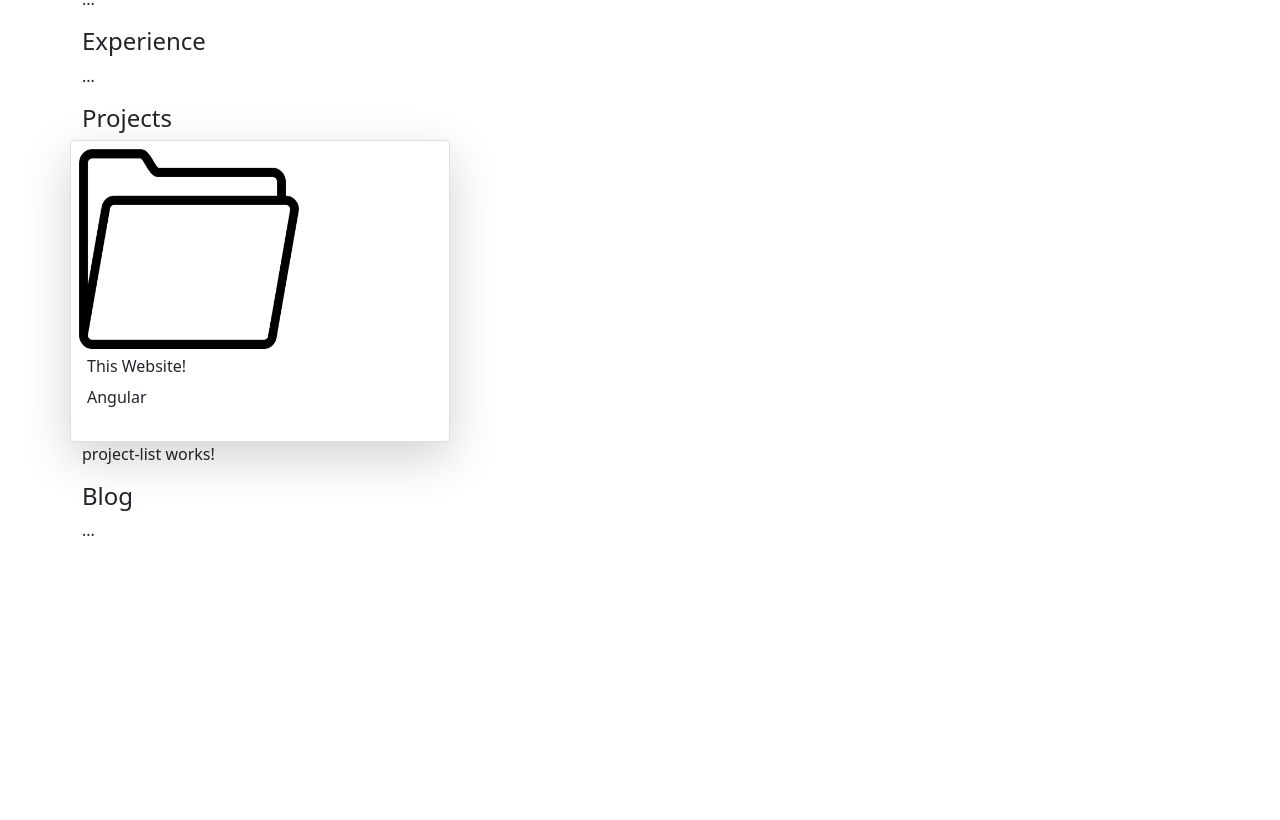
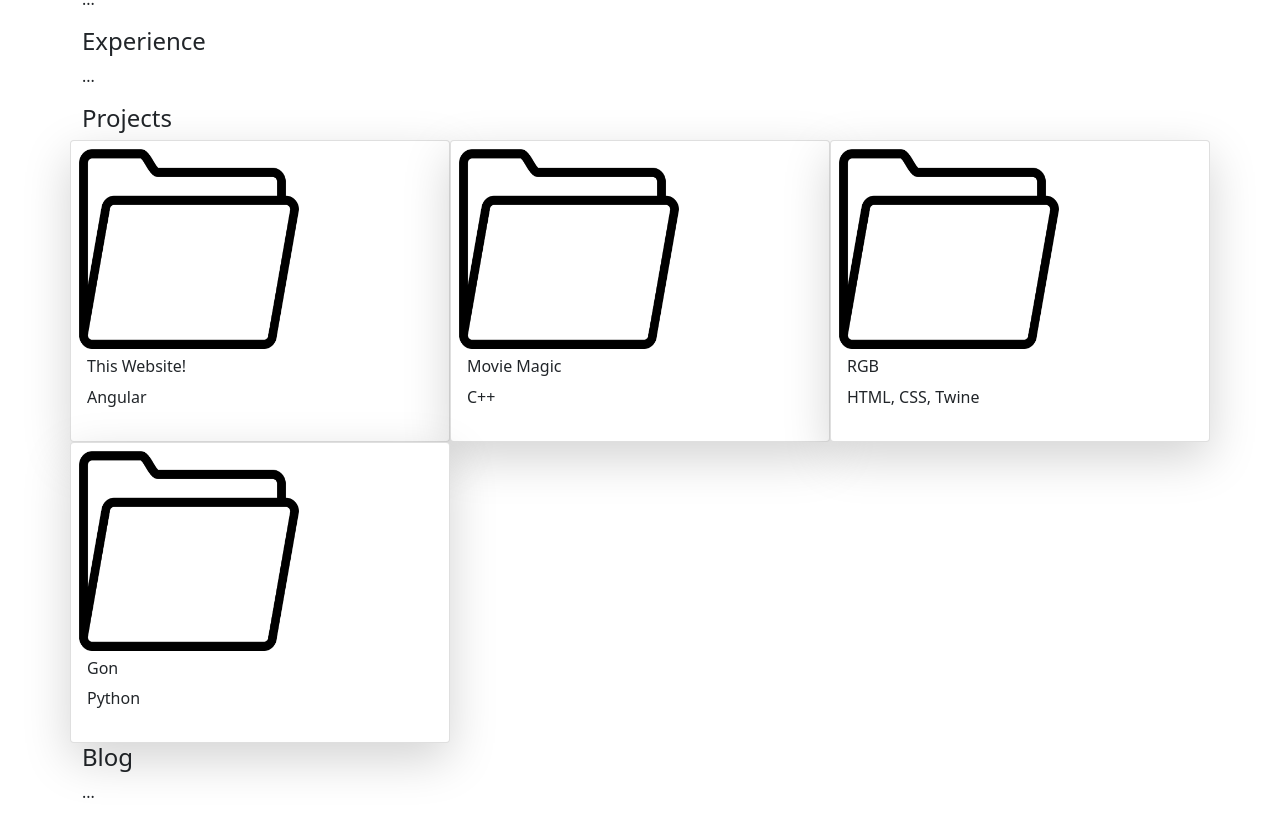
Before and after one commit to hunteruman/PersonalWebsite, an Angular app in the folder ClientApp/: page / in a window 1280 px wide. Shown: the part 338-1158 px from the top of the page. Before the commit the page ends 896 px from the top, so only its background shows below. Built offline with nearby package versions, Linux system fonts and the light colour scheme.

Commit message:
Added Project List Functionality

```diff
--- a/ClientApp/src/app/home/home.component.html
+++ b/ClientApp/src/app/home/home.component.html
@@ -6,7 +6,6 @@
   <h4 id="experience">Experience</h4>
   <p>...</p>
   <h4 id="projects">Projects</h4>
-  <app-project-card></app-project-card>
   <app-project-list></app-project-list>
   <h4 id="blog">Blog</h4>
   <p>...</p>
--- a/ClientApp/src/app/home/project/project-card/project-card.component.html
+++ b/ClientApp/src/app/home/project/project-card/project-card.component.html
@@ -1,9 +1,6 @@
-<div class="row">
-  <div class="card shadow-lg col-sm-4 p-2">
-    <img class="projImg" src="assets/images/folder.png">
-    <div class="card-body p-2">
-      <h6>{{Project.Name}}</h6>
-      <p>{{Project.Langs}}</p>
-    </div>
-  </div>
+
+<img class="projImg" src="assets/images/folder.png">
+<div class="card-body p-2">
+  <h6>{{project.Name}}</h6>
+  <p>{{project.Langs}}</p>
 </div>
--- a/ClientApp/src/app/home/project/project-card/project-card.component.ts
+++ b/ClientApp/src/app/home/project/project-card/project-card.component.ts
@@ -1,4 +1,4 @@
-import { Component } from "@angular/core";
+import { Component, Input } from "@angular/core";
 
 
 @Component({
@@ -9,11 +9,6 @@ import { Component } from "@angular/core";
 
 )
 export class ProjectCardComponent{
-  Project: any = {
-    "Id": 1,
-    "Name": "This Website!",
-    "Langs": "Angular",
-    "Year": 2022,
-    "Desc": "Temp"
-  }
+  @Input() project : any
+
 }
--- a/ClientApp/src/app/home/project/project-list/project-list.component.html
+++ b/ClientApp/src/app/home/project/project-list/project-list.component.html
@@ -1 +1,5 @@
-<p>project-list works!</p>
+<div class="row">
+  <div *ngFor="let project of Projects" class="card shadow-lg col-sm-4 p-2">
+    <app-project-card [project]="project"></app-project-card>
+  </div>
+</div>
--- a/ClientApp/src/app/home/project/project-list/project-list.component.ts
+++ b/ClientApp/src/app/home/project/project-list/project-list.component.ts
@@ -7,6 +7,37 @@ import { Component, OnInit } from '@angular/core';
 })
 export class ProjectListComponent implements OnInit {
 
+  Projects: Array<any> = [
+    {
+      "Id": 1,
+      "Name": "This Website!",
+      "Langs": "Angular",
+      "Year": 2022,
+      "Desc": "Temp"
+    },
+    {
+      "Id": 2,
+      "Name": "Movie Magic",
+      "Langs": "C++",
+      "Year": 2021,
+      "Desc": "Temp"
+    },
+    {
+      "Id": 3,
+      "Name": "RGB",
+      "Langs": "HTML, CSS, Twine",
+      "Year": 2018,
+      "Desc": "Temp"
+    },
+    {
+      "Id": 4,
+      "Name": "Gon",
+      "Langs": "Python",
+      "Year": 2017,
+      "Desc": "Temp"
+    }
+  ]
+
   constructor() { }
 
   ngOnInit(): void {
```
